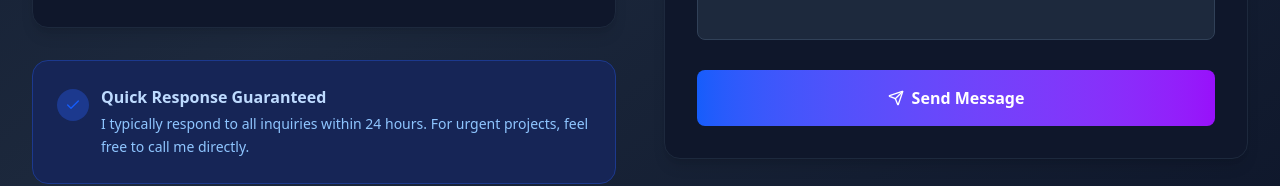
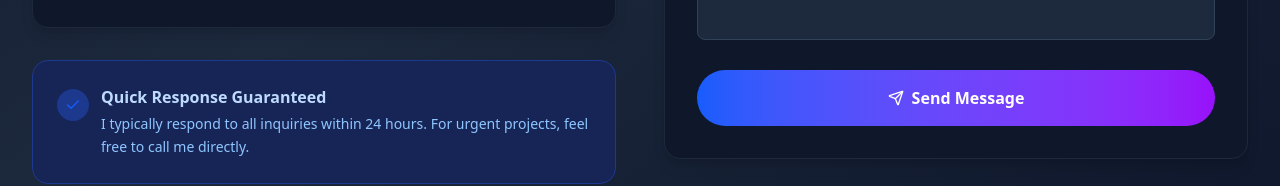
Before and after one commit to ezio421511/portfolio-front-lee, a React (Vite) app: page / in a window 1280 px wide. Shown: the part 9250-9436 px from the top of the page. Built offline with nearby package versions, Linux system fonts and the light colour scheme.

Commit message:
update the contact section

```diff
--- a/src/components/Contact.jsx
+++ b/src/components/Contact.jsx
@@ -453,7 +453,7 @@ const Contact = () => {
               <button
                 type="submit"
                 disabled={isSending}
-                className={`w-full font-semibold py-3 sm:py-4 px-4 sm:px-6 rounded-lg transition-all duration-200 flex items-center justify-center space-x-2 transform hover:scale-[1.02] active:scale-[0.98] disabled:scale-100 text-sm sm:text-base
+                className={`w-full font-semibold py-3 sm:py-4 px-4 sm:px-6 rounded-full cursor-pointer transition-all duration-200 flex items-center justify-center space-x-2 transform hover:scale-[1.02] active:scale-[0.98] disabled:scale-100 text-sm sm:text-base
                 ${darkMode
                   ? "bg-gradient-to-r from-blue-600 to-purple-600 text-white hover:from-blue-700 hover:to-purple-700"
                   : "bg-gradient-to-r from-blue-600 to-purple-600 text-white hover:from-blue-700 hover:to-purple-700"
```
